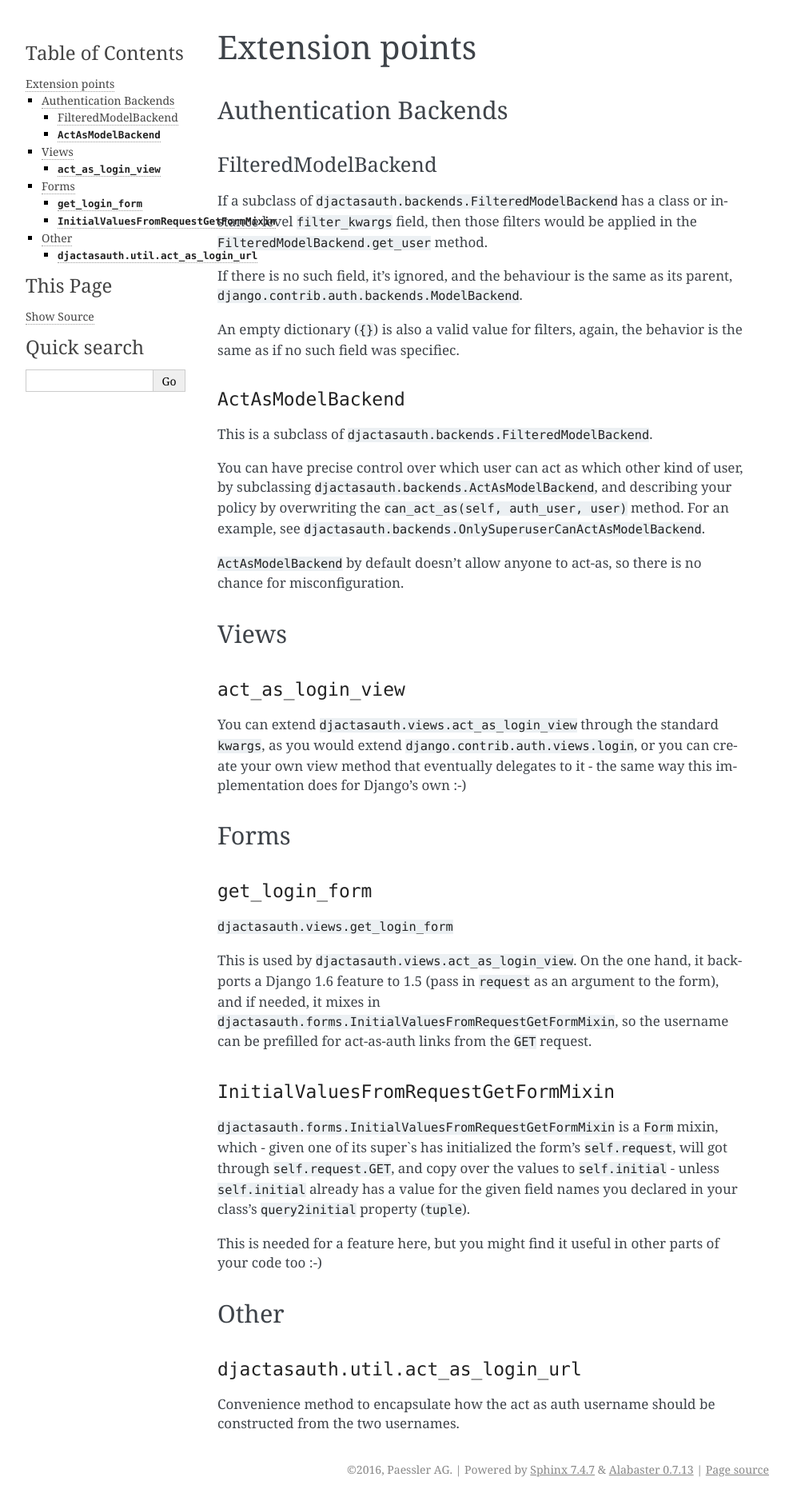
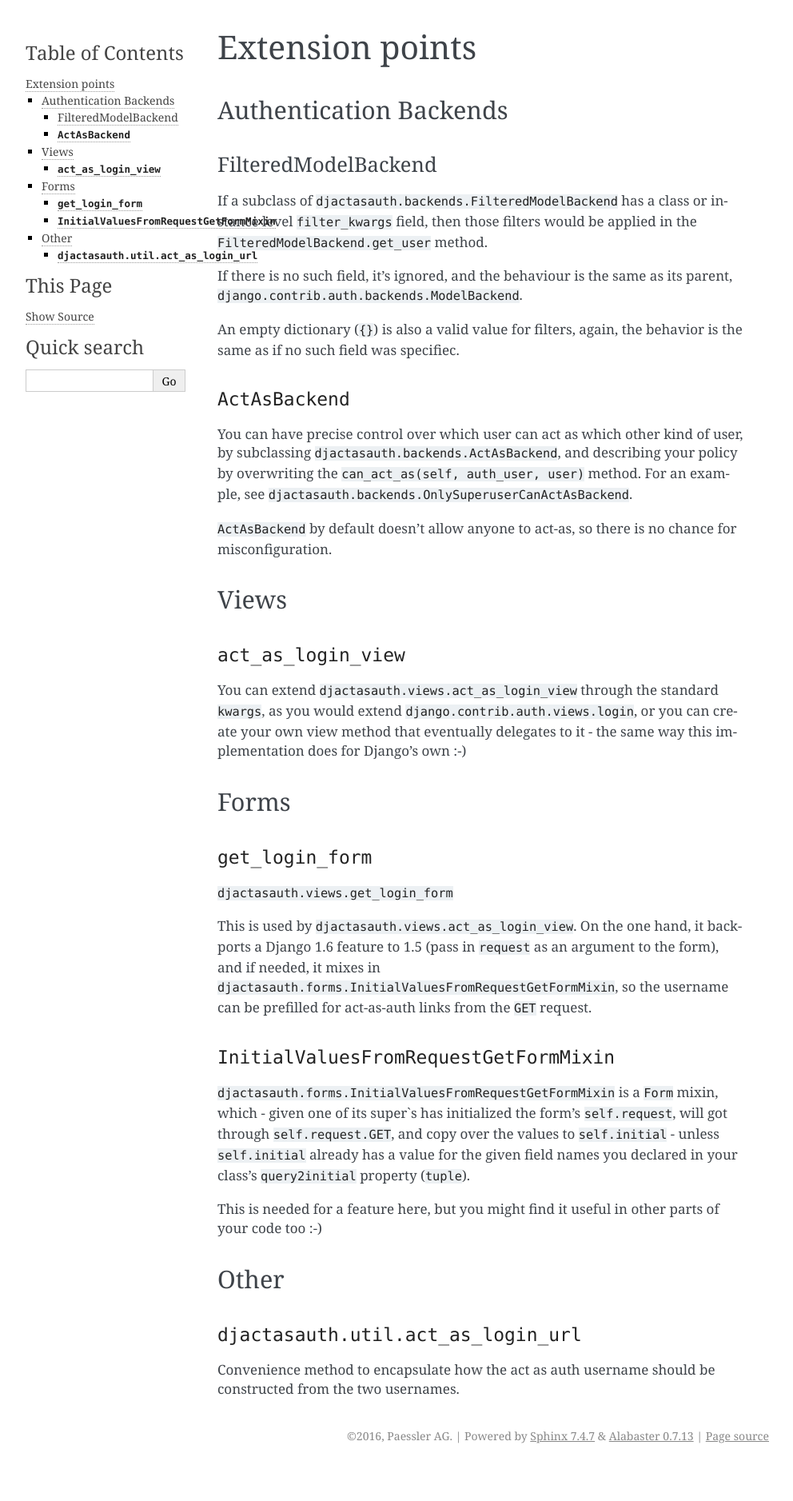
Before and after one commit to zsoldosp/django-act-as-auth, a Sphinx documentation site: the page built from docs/extension-points.rst, in a window 1280 px wide. Shown: the whole page at 80% size, without its empty margins (148-1140 px from the left). Built offline with Sphinx 7.4.7, drawn with Linux system fonts in a browser that asks for light colours; after the commit the page ends 1835 px from its top, so only the background shows below that.

Commit message:
update docs

```diff
--- a/README.rst
+++ b/README.rst
@@ -33,7 +33,7 @@ Add it to your auth backends in ``settings``::
     import djactasauth
     AUTHENTICATION_BACKENDS = (
         ...,
-        'djactasauth.backends.OnlySuperuserCanActAsModelBackend',
+        'djactasauth.backends.OnlySuperuserCanActAsBackend',
         ...,
     )
 
--- a/docs/extension-points.rst
+++ b/docs/extension-points.rst
@@ -17,17 +17,15 @@ as its parent, ``django.contrib.auth.backends.ModelBackend``.
 An empty dictionary (``{}``) is also a valid value for filters, again,
 the behavior is the same as if no such field was specifiec.
 
-``ActAsModelBackend``
+``ActAsBackend``
 .....................
 
-This is a subclass of ``djactasauth.backends.FilteredModelBackend``.
+You can have precise control over which user can act as which other kind
+of user, by subclassing ``djactasauth.backends.ActAsBackend``, and describing your policy
+by overwriting the ``can_act_as(self, auth_user, user)`` method. For an
+example, see ``djactasauth.backends.OnlySuperuserCanActAsBackend``.
 
-You can have precise control over which user can act as which other kind
-of user, by subclassing ``djactasauth.backends.ActAsModelBackend``, and describing your policy
-by overwriting the ``can_act_as(self, auth_user, user)`` method. For an
-example, see ``djactasauth.backends.OnlySuperuserCanActAsModelBackend``.
-
-``ActAsModelBackend`` by default doesn't allow anyone to act-as, so there
+``ActAsBackend`` by default doesn't allow anyone to act-as, so there
 is no chance for misconfiguration.
 
 
```
Also changed, not shown: docs/release-notes.rst (+9 -0 lines).
